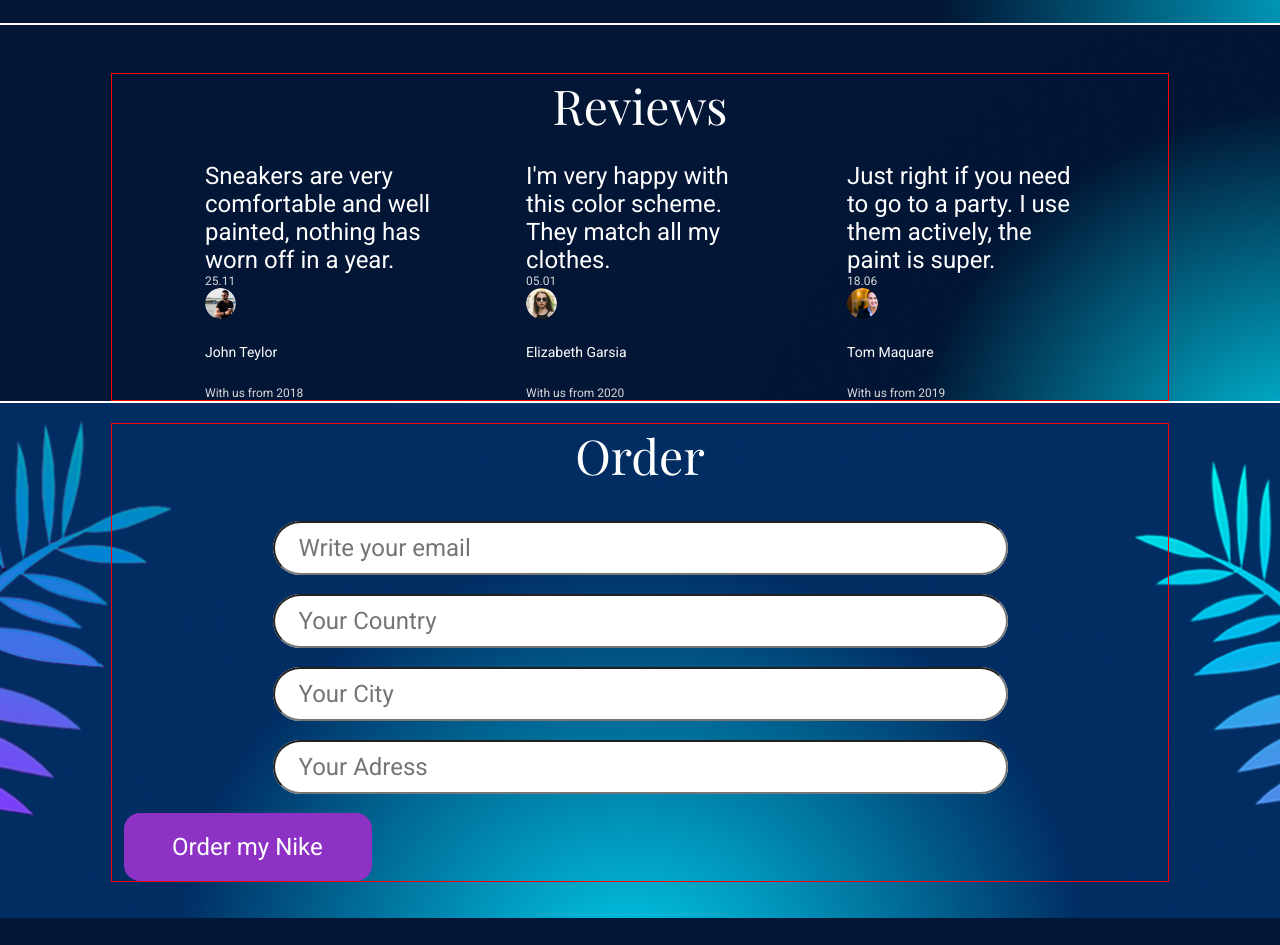
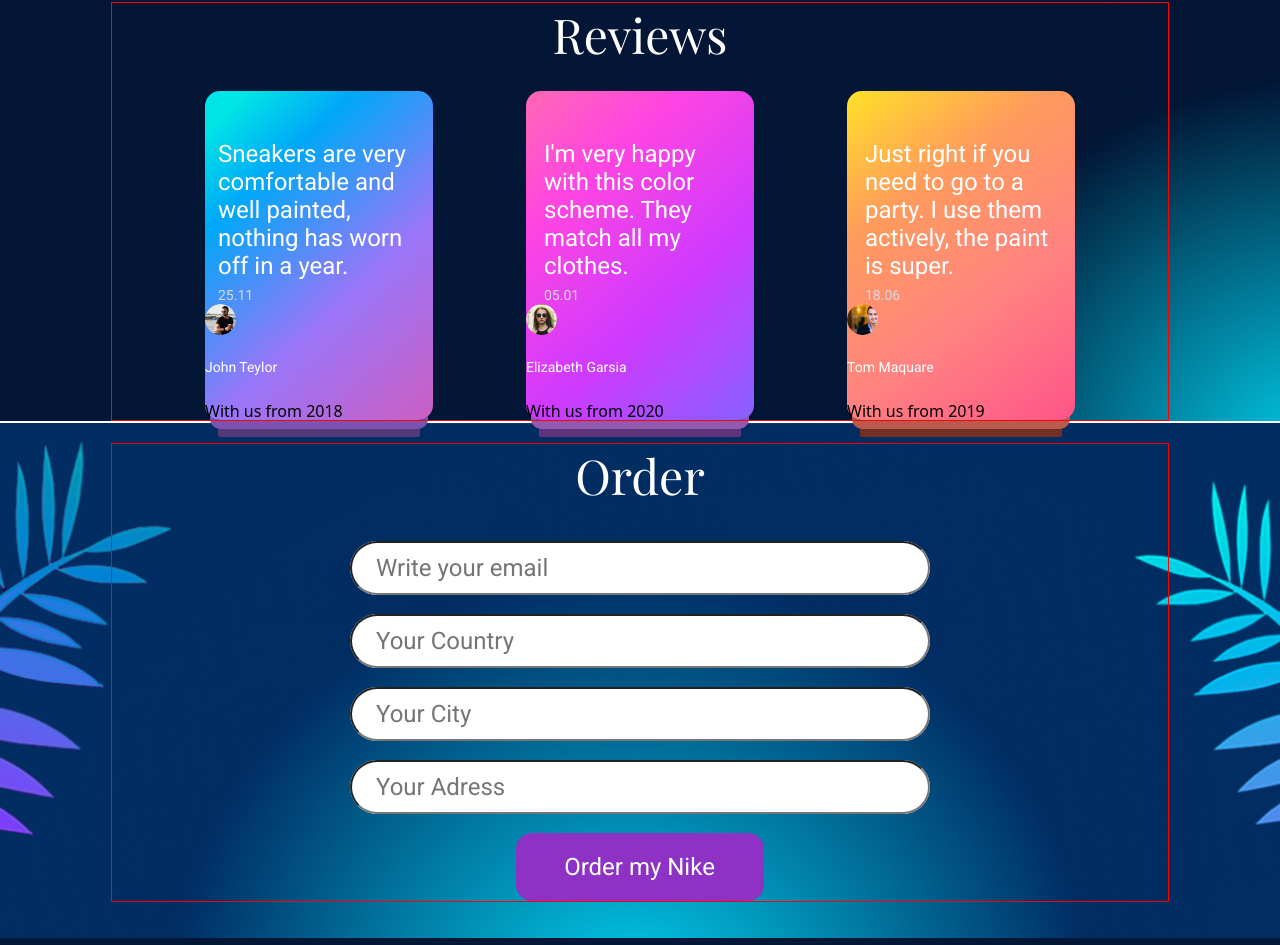
Before and after one commit to mykola-davydenko/ColoRawe, a plain HTML site: page index.html in a window 1280 px wide. Shown: the part 1615-2560 px from the top of the page. Drawn offline with nearby package versions, Linux system fonts and the light colour scheme; a web font is replaced by a local one.

Commit message:
1234567890987

```diff
--- a/css/style.css
+++ b/css/style.css
@@ -9,6 +9,12 @@
     --footer-background: #021635;
     --order-button: #8D8D8D;
     --footer-line: #9B9B9B;
+    --john-gradient:#7B54B2;
+    --john-item-gradient:#533978;
+    --elizabeth-gradient:#9159B1;
+    --elizabeth-item-gradient:#61337C;
+    --tom-gradient:#B95A4C;
+    --tom-item-gradient:#732F26;
 }
 
 .container{
@@ -131,7 +137,7 @@ font-family: "Playfair Display";
     font-size: 144px;
     font-style: normal;
     font-weight: 400;
-    line-height: 1.33;
+    line-height: 1;
 }
 
 .hero-headline{
@@ -140,7 +146,7 @@ font-family: "Playfair Display";
     font-size: 72px;
     font-style: normal;
     font-weight: 400;
-    line-height: 1.33;
+    line-height: 1;
 }
 
 .hero-text{
@@ -253,6 +259,38 @@ text-align: center;
     margin-top: 24px;
 }
 
+.reviews-item-john{
+    background: linear-gradient(137deg, #00E5E6 7.29%, #00A8F7 26.04%, #9A76F9 62.5%, #CC5EC2 100%);
+    box-shadow: 0px 14px 0px -5px var(--john-gradient), 0px 30px 0px -13px var(--john-item-gradient);
+    border-radius: 15px;
+}
+
+.reviews-item-elizabeth{
+    border-radius: 15px;
+    background: linear-gradient(137deg, #FF68B4 0%, #FF45E1 26.04%, #CE3AFF 62.84%, #8961FF 100%);
+    box-shadow: 0px 14px 0px -5px var(--elizabeth-gradient), 0px 30px 0px -13px var(--elizabeth-item-gradient);
+}
+
+.reviews-item-tom{
+    border-radius: 15px;
+    background: linear-gradient(143deg, #FFE128 0%, #FF9B5C 30.21%, #FF8381 63.29%, #FF5489 100%);
+    box-shadow: 0px 14px 0px -5px var(--tom-gradient), 0px 30px 0px -13px var(--tom-item-gradient);
+}
+
+.reviews-caption-john{
+    color: var(--accent-color);
+font-family: Roboto;
+    font-size: 24px;
+    font-style: normal;
+    font-weight: 400;
+    line-height: 1.17;
+    width: 228px;
+    padding-top: 49px;
+    padding-left: 13px;
+    padding-bottom: 8px;
+    padding-right: 14px;
+}
+
 .reviews-caption{
     color: var(--accent-color);
 font-family: Roboto;
@@ -261,6 +299,20 @@ font-family: Roboto;
     font-weight: 400;
     line-height: 1.17;
     width: 228px;
+    padding-top: 49px;
+    padding-left: 18px;
+    padding-bottom: 8px;
+    padding-right: 9px;
+}
+
+.reviews-text1{
+    color: var(--reviews-date);
+font-family: Roboto;
+    font-size: 14px;
+    font-style: normal;
+    font-weight: 400;
+    line-height: 1.14;
+    padding-left: 13px;
 }
 
 .reviews-text{
@@ -270,6 +322,7 @@ font-family: Roboto;
     font-style: normal;
     font-weight: 400;
     line-height: 1.14;
+    padding-left: 18px;
 }
 
 .reviews-img{
@@ -287,12 +340,13 @@ font-family: Roboto;
     line-height: 1.42;
 }
 
-.reviews-text{
+.reviews-sentences{
     color: var(--reviews-date);
 font-family: Roboto;
-    font-size: 12px;
+    font-size: 14px;
+    font-style: normal;
     font-weight: 400;
-    line-height: 1.17;
+    line-height: 1.14;
 }
 
 .main-border{
@@ -307,6 +361,7 @@ background-position: center;
 background-size: cover;
 padding-top: 21px;
 padding-bottom: 37px;
+text-align: center;
 }
 
 .order-title{
@@ -343,6 +398,10 @@ font-size: 28px;
 font-weight: 400;
 line-height: 1.18;
 border: none;
+padding-top: 12px;
+padding-bottom: 13px;
+padding-left: 25px;
+width: 690px;
 }
 
 .order-input{
@@ -355,7 +414,7 @@ line-height: 1.17;
 padding-left: 24px;
 padding-top: 11px;
 padding-bottom: 11px;
-padding-right: 426px;
+width: 580px;
 }
 
 .order-btn{
@@ -372,8 +431,6 @@ padding-left: 48px;
 padding-top: 20px;
 padding-right: 49px;
 padding-bottom: 20px;
-display: flex;
-
 }
 
 .footer-information{
@@ -385,7 +442,6 @@ padding-bottom: 50px;
 }
 
 .information-list{
-padding-top: 45px;
 margin-bottom: 20px;
 }
 
@@ -395,13 +451,12 @@ font-family: Roboto;
 font-size: 24px;
 font-weight: 400;
 line-height: 1.17;
-margin-left: 165px;
+padding-left: 165px;
 margin-bottom: 10px;
 }
 
-.information-list1{
-padding-top: 45px;
-margin-bottom: 20px;
+.information-list{
+    margin-bottom: 20px;
 }
 
 .information-link{
@@ -418,8 +473,6 @@ font-family: Roboto;
     height: 1px;
     background: var(--footer-line);
     margin-top: 20px;
-    display: flex;
-    align-items: center;
 }
 
 .information-text-rights{
--- a/index.html
+++ b/index.html
@@ -91,14 +91,14 @@
             <h2 class="reviews-title">Reviews</h2>
             <ul class="reviews-list">
                 <li class="reviews-item-john">
-                    <h4 class="reviews-caption">Sneakers are very
+                    <h4 class="reviews-caption-john">Sneakers are very
                         comfortable and well
                         painted, nothing has
                         worn off in a year.</h4>
-                    <p class="reviews-text">25.11</p>
+                    <p class="reviews-text1">25.11</p>
                     <img src="./img/john_taylor.png" alt="John Taylor" class="reviews-img">
                     <h5 class="reviews-headline">John Teylor</h5>
-                    <p class="reviews-text">With us from 2018</p>
+                    <p class="reviews-sentence">With us from 2018</p>
                 </li>
                 <li class="reviews-item-elizabeth">
                     <h4 class="reviews-caption">I'm very happy with this color scheme.
@@ -106,7 +106,7 @@
                     <p class="reviews-text">05.01</p>
                     <img src="./img/elizabeth_garsia.png" alt="Elizabeth Garsia" class="reviews-img">
                     <h5 class="reviews-headline">Elizabeth Garsia</h5>
-                    <p class="reviews-text">With us from 2020</p>
+                    <p class="reviews-sentence">With us from 2020</p>
                 </li>
                 <li class="reviews-item-tom">
                     <h4 class="reviews-caption">Just right if you need to go to a party.
@@ -114,7 +114,7 @@
                     <p class="reviews-text">18.06</p>
                     <img src="./img/tom_maquare.png" alt="Tom Maquare" class="reviews-img">
                     <h5 class="reviews-headline">Tom Maquare</h5>
-                    <p class="reviews-text">With us from 2019</p>
+                    <p class="reviews-sentence">With us from 2019</p>
                 </li>
             </ul>
             <!-- <img src="./img/flowers.png" alt="Flowers" class="reviews-img-flowers"> -->
@@ -150,7 +150,7 @@
             </li>
         </ul>
         <address class="information-address">
-        <ul class="information-list1">
+        <ul class="information-list">
             <li class="information-item1">
         <a href="mailto:ColoRawe_support@gmail.com" class="information-link">ColoRawe_support@gmail.com</a>
             </li>
```
